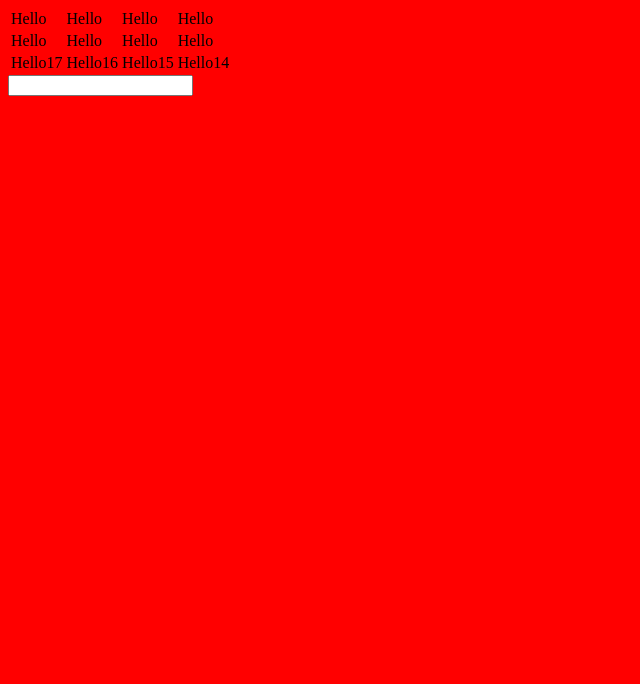
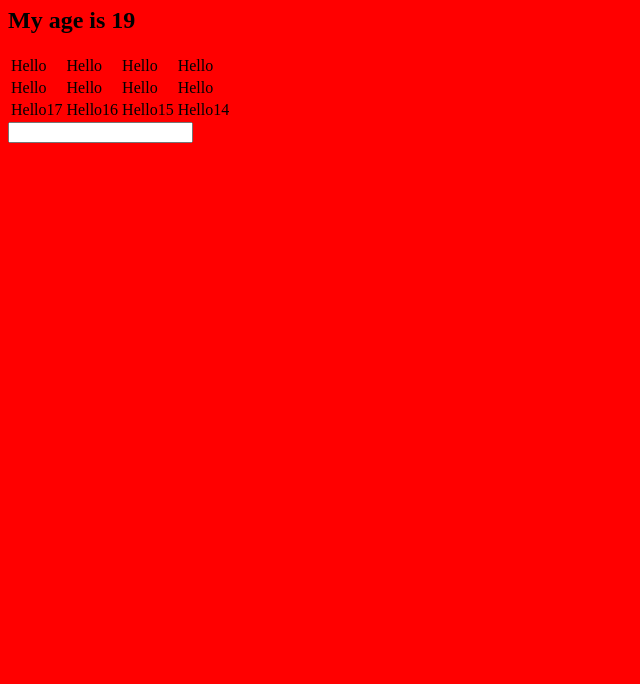
Before and after one commit to prositedeveloper/test, a plain HTML site: page index.html in a window 1280 px wide. Shown: the part 116-800 px from the top of the page, without its empty margins (0-640 px from the left). Drawn offline with Linux system fonts and the light colour scheme.

Commit message:
Was added age in index.html

```diff
--- a/index.html
+++ b/index.html
@@ -9,6 +9,7 @@
 <body>
     <p>Hello World</p>
     <h1>My name is ProSiteDeveloper</h1>
+    <h2>My age is 19</h2>
 
     <table>
         <tr>
```
